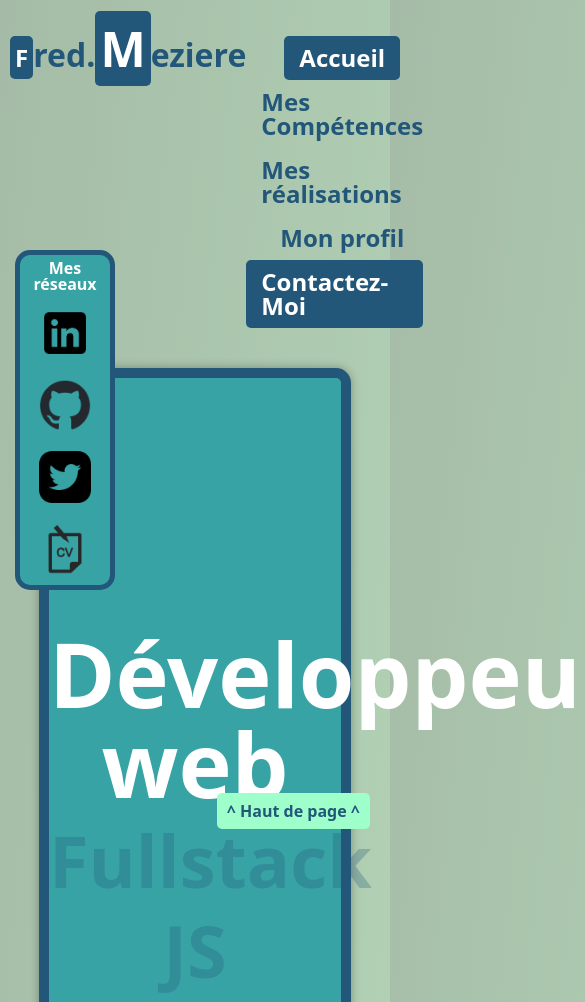
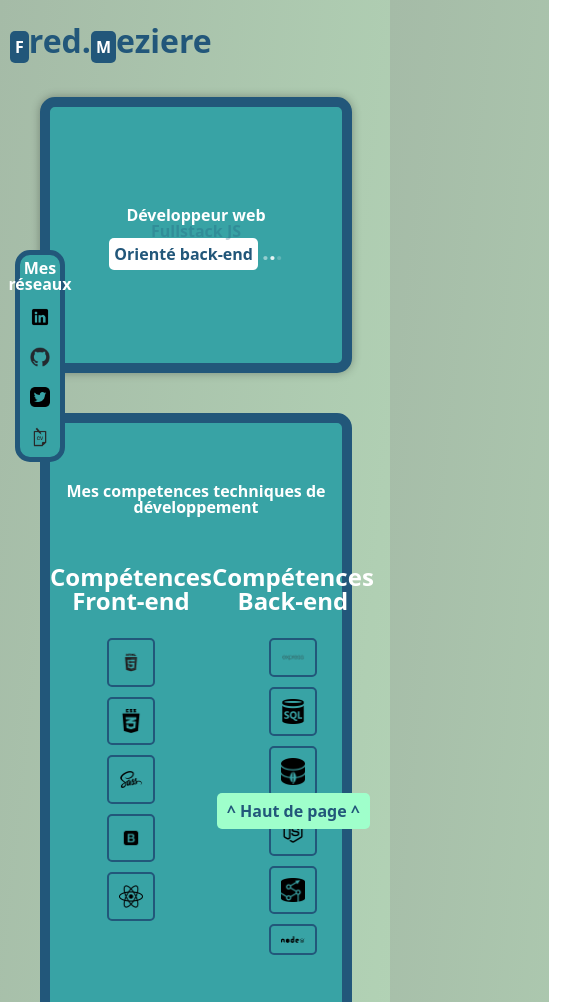
Before and after one commit to FredMeziere/ReactPortfolio, a React app: page / in a window 390 px wide. Shown: the top 1002 px of the page, 585 px wide, since content can reach past the window. Built offline with nearby package versions, Linux system fonts and the light colour scheme.

Commit message:
Feat: Début du responsive version mobile max420px

```diff
--- a/package.json
+++ b/package.json
@@ -55,6 +55,8 @@
     "react": "*",
     "react-dom": "*",
     "react-icons": "^4.9.0",
-    "react-router-dom": "^6.11.2"
+    "react-responsive": "^9.0.2",
+    "react-router-dom": "^6.11.2",
+    "react-scroll": "^1.8.9"
   }
 }
--- a/src/components/Header/index.js
+++ b/src/components/Header/index.js
@@ -10,6 +10,7 @@ function Header() {
           </h1>
         </a>
       </div>
+
       <div className="navbar">
         <p className="navbar-plink1"><a className="navbar-a1" href="#">Accueil</a></p>
         <p className="navbar-plink2-3"><a className="navbar-a2" href="#skills">Mes Compétences</a></p>
--- a/src/components/Main/introduction/styles.scss
+++ b/src/components/Main/introduction/styles.scss
@@ -8,8 +8,8 @@
     text-align: center;
     background-color: vars.$color1;
     margin-top: 15px;
-    padding-top: 250px;
-    padding-bottom: 250px;
+    padding-top: 230px;
+    padding-bottom: 230px;
     font-size: 90px;
     border-radius: 15px;
     margin: auto;
--- a/src/styles/_responsive.scss
+++ b/src/styles/_responsive.scss
@@ -1,11 +1,80 @@
 @use "src/styles/vars";
 
-@media screen and (max-width:420px){
-    .app{
-      .header{
-        .header-h1span{
-            font-size: vars.$fontsizemobile24;
+@media screen and (max-width:420px) {
+  .app {
+    .header {
+      .header-h1span {
+        font-size: vars.$fontsizemobile16;
+      }
+
+      .header-h1spanm {
+        font-size: vars.$fontsizemobile16;
+      }
+    }
+
+    .main {
+      .introduction {
+        &-h2 {
+          font-size: vars.$fontsizemobile16;
+          padding-top: 100px;
+          padding-bottom: 100px;
+          margin: 40px;
+        }
+
+        &-span1 {
+          font-size: vars.$fontsizemobile16;
+        }
+
+        &-span2 {
+          font-size: vars.$fontsizemobile16;
+          padding: 5px;
+        }
+        &-spanpoint1 {
+          font-size: vars.$fontsizemobile24;
+
+        }
+        &-spanpoint2 {
+          font-size: vars.$fontsizemobile24;
+        }
+        &-spanpoint3 {
+          font-size: vars.$fontsizemobile24;
         }
       }
     }
+
+    .socialmedia {
+      width: 50px;
+
+      &-p {
+        $fontsizemobile12: 12px;
+      }
+
+      &-img {
+        width: 100%;
+      }
+    }
+
+    .skills{
+      &-competences{
+        margin: 40px;
+        &-h1{
+          font-size: vars.$fontsizemobile16;
+          padding: 10px;
+        }
+        &-h3{
+
+        }
+      }
+    }
+  }
 }
+
+
+@media (max-width: 767px) {
+  .header {
+    .navbar {
+      display: none;
+      /* Masquer la navbar en version mobile */
+    }
+  }
+}
--- a/src/styles/_vars.scss
+++ b/src/styles/_vars.scss
@@ -6,6 +6,8 @@ $color5: #22577A;
 $font-family: 'Noto Sans', sans-serif;
 $fontsize16: 16px;
 $fontsize26: 26px;
+$fontsizemobile12: 12px;
+$fontsizemobile14: 14px;
 $fontsizemobile16: 16px;
 $fontsizemobile20: 20px;
 $fontsizemobile24: 24px;
```
Also changed, not shown: 2 other files.
